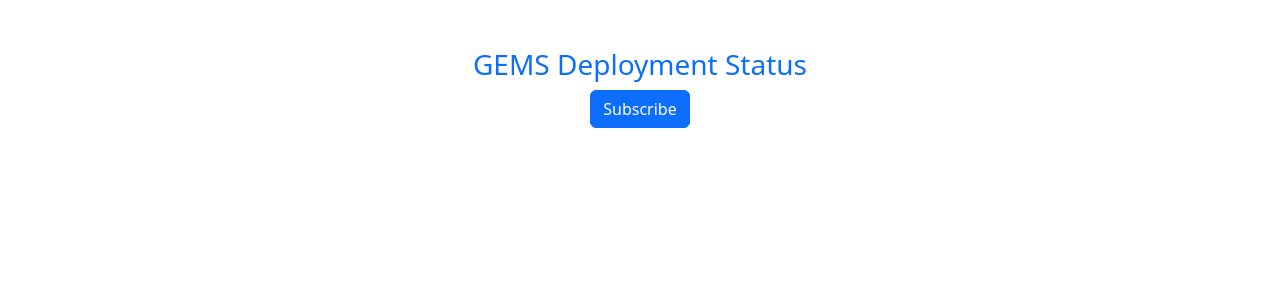
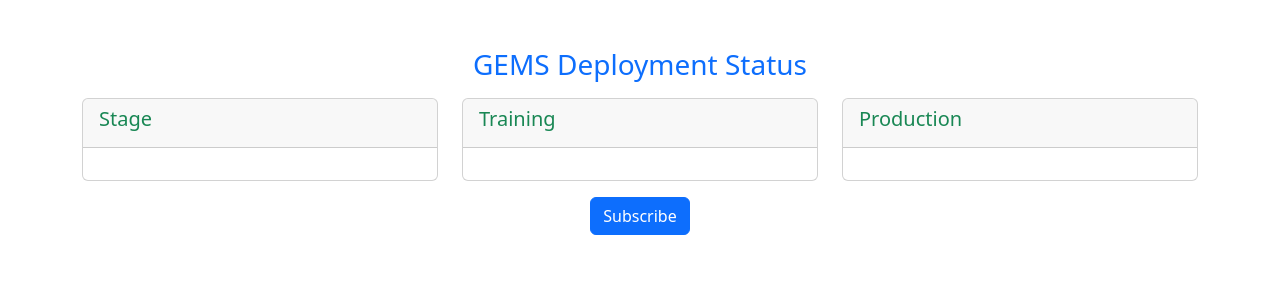
Before and after one commit to ikbal-nayem/webhook-browser-notification, a Flask app: page / in a window 1280 px wide. Shown: the top 300 px of the page. Run offline with Flask 3, Linux system fonts and the light colour scheme; the visitor is signed in with stand-in values (Sample User, id 1); data that the repository does not hold is empty; parts of the project's set-up code (start-up, migrations or seed data) failed here and were passed over.

Commit message:
find current service subscription

```diff
--- a/app.py
+++ b/app.py
@@ -1,6 +1,6 @@
 from flask import Flask, request, render_template, jsonify, redirect, session
 import datetime
-from db import addUserSubscriptionDevice, getAllSubscribers, addService, getServiceList
+from db import addUserSubscriptionDevice, getAllSubscribers, addService, getServiceList, setUserSubscription
 from firebase_admin import auth
 from pushNotificationHandler import sendBulkNotification
 
@@ -47,11 +47,13 @@ def authentication():
 def sign_up():
     email = request.get_json().get('email')
     password = request.get_json().get('password')
+    name = request.get_json().get('name')
 
     if not email or not password:
         return jsonify({'error': 'Missing email or password'}), 400
     try:
-        user = auth.create_user(email=email, password=password, disabled=True)
+        user = auth.create_user(
+            email=email, password=password, display_name=name, disabled=True)
         return jsonify({'message': 'User created successfully. You will be able to login after verification process.', 'uid': user.uid}), 201
     except Exception as e:
         print(e)
@@ -73,7 +75,7 @@ def home():
     if not user:
         return redirect('/auth')
     services = getServiceList()
-    return render_template("index.html", title="Deployment Status", services=services)
+    return render_template("index.html", title="Deployment Status", user=user, services=services)
 
 
 @app.route("/service-worker/subscription", methods=["POST"])
@@ -81,7 +83,16 @@ def create_push_subscription():
     json_data = request.get_json()
     status = addUserSubscriptionDevice(
         json_data['user'], json_data['subscription_json'])
-    return jsonify(status)
+    return jsonify(status), 200
+
+
+@app.route("/substribe", methods=["POST"])
+def substribe():
+    req_json = request.get_json()
+    data = req_json.get('data')
+    user = session.get('user')
+    setUserSubscription(user, data)
+    return "Successfully saved", 200
 
 
 @app.route("/webhook", methods=["POST"])
--- a/db.py
+++ b/db.py
@@ -40,6 +40,25 @@ def getAllSubscribers():
     return s_list
 
 
+def getUserSubscription(user):
+    id = user.get('email')
+    li = []
+    for s in services.list_documents():
+        service_data = s.get().to_dict()
+        for e in list(service_data.keys()):
+            if id in service_data[e]:
+                li.append(f'{e}_{s.id}')
+    return li
+
+
+def setUserSubscription(user, services_list: list):
+    current_services = getUserSubscription(user)
+    for s in services_list:
+        services.document(s.split('_')[1]).update({
+            s.split('_')[0]: firestore.ArrayUnion([user.get('email')])
+        })
+
+
 def addService(service):
     return services.document(service).set({
         'stage': [],
@@ -47,10 +66,11 @@ def addService(service):
         'production': [],
     }, merge=True)
 
+
 def getServiceList():
     return [s.id for s in services.list_documents()]
 
 
 # if __name__ == "__main__":
-#     s = getServiceList()
+#     s = getSubscription()
 #     print(s)
--- a/static/register-service-worker.js
+++ b/static/register-service-worker.js
@@ -60,12 +60,11 @@ function registerServiceWorker(serviceWorkerUrl, applicationServerPublicKey, api
 			if (permission === 'granted') {
 				console.log('Notification permission granted.');
 			}
-		})
+		});
 	}
 
 	let swRegistration = null;
 	if ('serviceWorker' in navigator && 'PushManager' in window) {
-		console.log('Service Worker and Push is supported');
 		navigator.serviceWorker
 			.register(serviceWorkerUrl)
 			.then(function (swReg) {
@@ -77,7 +76,7 @@ function registerServiceWorker(serviceWorkerUrl, applicationServerPublicKey, api
 				console.error('Service Worker Error', error);
 			});
 	} else {
-		console.warn('Push messaging is not supported');
+		alert('Push messaging is not supported');
 	}
 	return swRegistration;
 }
--- a/templates/auth.html
+++ b/templates/auth.html
@@ -17,7 +17,7 @@
 			<div class="mt-3">
 				<button class="btn btn-secondary w-100" onclick="toggleForms(true)">I Don't Have an Account</button>
 			</div>
-			<div class="mt-3">
+			<!-- <div class="mt-3">
 				<div
 					id="g_id_onload"
 					class="w-100"
@@ -25,7 +25,7 @@
 					data-callback="handleCredentialResponse"
 				></div>
 				<div class="g_id_signin" data-type="standard"></div>
-			</div>
+			</div> -->
 		</div>
 
 		<div id="sign-up-form" style="display: none">
@@ -78,7 +78,7 @@
 				headers: {
 					'Content-Type': 'application/json',
 				},
-				body: JSON.stringify({ email, password }),
+				body: JSON.stringify({ email, password, name }),
 			});
 			const data = await response.json();
 			if (!!data.uid) {
--- a/templates/index.html
+++ b/templates/index.html
@@ -4,12 +4,8 @@
 <div class="mt-5">
 	<h3 class="text-center text-primary">GEMS Deployment Status</h3>
 
-	<div class="text-center mb-3">
-		<button id="registerButton" class="btn btn-primary">Subscribe</button>
-	</div>
-
-	<form>
-		<div id="service-block" class="row">
+	<form id="subscription-form">
+		<div id="service-block" class="row my-3">
 			<div class="col-md-4">
 				<div class="card">
 					<div class="card-header">
@@ -18,7 +14,7 @@
 					<div class="card-body">
 						{% for s in services %}
 						<div class="form-check">
-							<input class="form-check-input" type="checkbox" value="" id="stage_{{s}}" />
+							<input class="form-check-input" type="checkbox" name="stage_{{s}}" id="stage_{{s}}" />
 							<label class="form-check-label" for="stage_{{s}}"> {{s}} </label>
 						</div>
 						{% endfor %}
@@ -33,7 +29,7 @@
 					<div class="card-body">
 						{% for s in services %}
 						<div class="form-check">
-							<input class="form-check-input" type="checkbox" value="" id="training_{{s}}" />
+							<input class="form-check-input" type="checkbox" name="training_{{s}}" id="training_{{s}}" />
 							<label class="form-check-label" for="training_{{s}}"> {{s}} </label>
 						</div>
 						{% endfor %}
@@ -48,37 +44,58 @@
 					<div class="card-body">
 						{% for s in services %}
 						<div class="form-check">
-							<input class="form-check-input" type="checkbox" value="" id="prod_{{s}}" />
-							<label class="form-check-label" for="prod_{{s}}"> {{s}} </label>
+							<input class="form-check-input" type="checkbox" name="production_{{s}}" id="production_{{s}}" />
+							<label class="form-check-label" for="production_{{s}}"> {{s}} </label>
 						</div>
 						{% endfor %}
 					</div>
 				</div>
 			</div>
 		</div>
+
+		<div class="text-center">
+			<button type="submit" class="btn btn-primary">Subscribe</button>
+		</div>
 	</form>
 	{% endblock %} {% block script %}
 	<script type="text/javascript">
+		let hasServiceWorker = false;
 		if (navigator.serviceWorker) {
 			navigator.serviceWorker.getRegistrations().then((registration) => {
 				if (registration?.length > 0) {
-					console.log('Service worker is already registered:');
-					document.getElementById('registerButton').style.display = 'none';
+					console.log('Service worker is Ready');
+					hasServiceWorker = true;
 				} else {
 					console.log('Service worker is not registered');
-					document.getElementById('service-block').style.display = 'none';
 				}
 			});
 		}
 
-		const registerButton = document.getElementById('registerButton');
-		registerButton.addEventListener('click', () => {
-			registerServiceWorker(
-				'/static/service-worker.js',
-				"{{config['VAPID_PUBLIC_KEY']}}",
-				'/service-worker/subscription',
-				'Srabon'
-			);
+		document.getElementById('subscription-form').addEventListener('submit', async (e) => {
+			e.preventDefault();
+			e.stopPropagation();
+			const elements = Array.from(e.currentTarget);
+			const data = elements.reduce((acc, el) => {
+				el.checked && acc.push(el.name);
+				return acc;
+			}, []);
+
+			// if (!hasServiceWorker) {
+			// 	registerServiceWorker(
+			// 		'/static/service-worker.js',
+			// 		"{{config['VAPID_PUBLIC_KEY']}}",
+			// 		'/service-worker/subscription',
+			// 		'{{user.email}}'
+			// 	);
+			// 	return;
+			// }
+			fetch('/substribe', {
+				method: 'POST',
+				headers: { 'Content-Type': 'application/json' },
+				body: JSON.stringify({ data }),
+			}).then(resp => {
+				console.log(resp);
+			})
 		});
 	</script>
 	{% endblock %}
```
